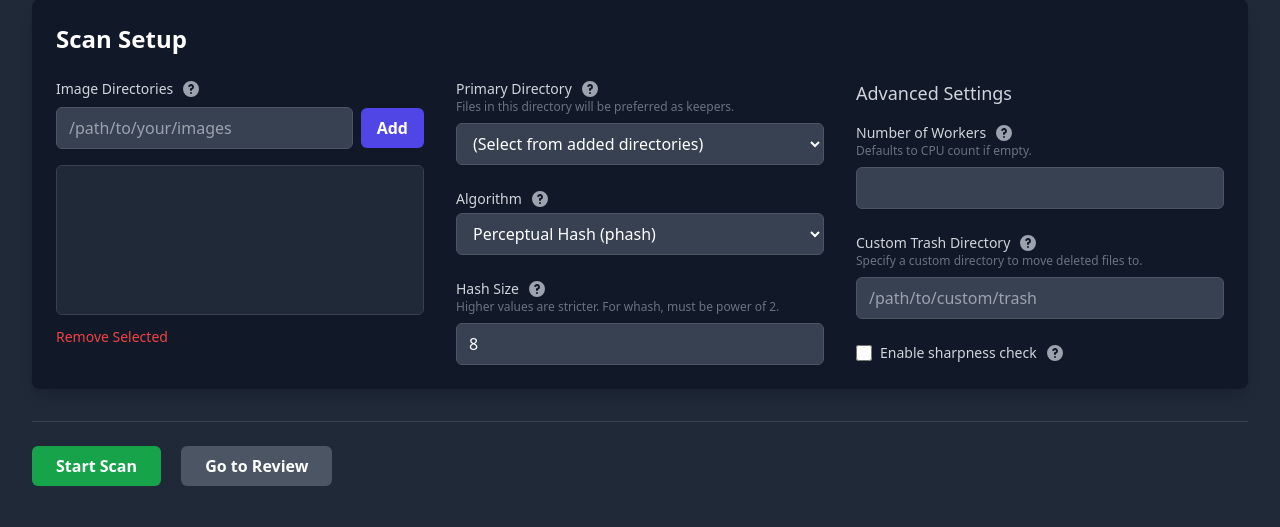
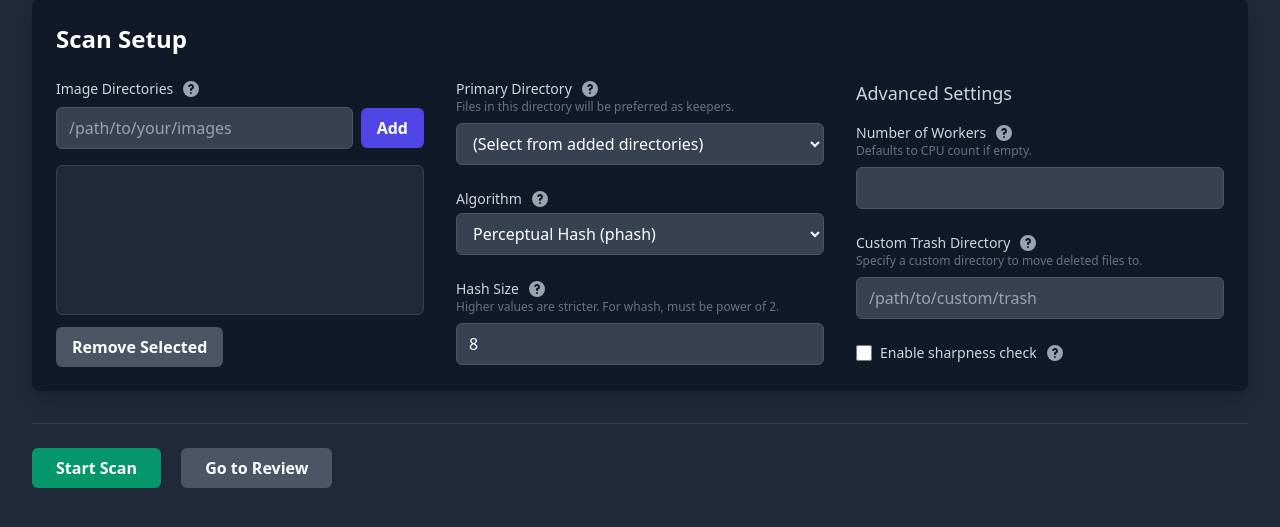
Before and after one commit to MoonMayne/find_similar_images, a FastAPI app: page / in a window 1280 px wide. Shown: the part 93-620 px from the top of the page. Run offline with FastAPI, Linux system fonts and the light colour scheme; some libraries are stand-ins or nearby versions.

Commit message:
color change and removed some leftover items

```diff
--- a/backend/static/script.js
+++ b/backend/static/script.js
@@ -89,7 +89,7 @@ document.addEventListener('DOMContentLoaded', () => {
     // Original Image Viewer Modal Elements
     const originalImageViewerModal = document.getElementById('originalImageViewerModal');
     const originalImageSrc = document.getElementById('originalImageSrc');
-    const originalImageClose = document.getElementById('originalImageClose');
+
     const magnifiedImageIndexDisplay = document.getElementById('magnifiedImageIndexDisplay'); // New DOM element
 
     // --- Magnify Mode State ---
@@ -133,7 +133,7 @@ document.addEventListener('DOMContentLoaded', () => {
     });
 
     // Event listeners for closing the original image viewer modal (magnify mode)
-    originalImageClose.addEventListener('click', closeMagnifiedImage);
+
     originalImageViewerModal.addEventListener('click', (e) => {
         if (e.target === originalImageViewerModal) { // Only close if clicked on the overlay
             closeMagnifiedImage();
@@ -513,7 +513,7 @@ document.addEventListener('DOMContentLoaded', () => {
         }
 
         const heroTextEl = document.createElement('div');
-        heroTextEl.className = 'text-center text-gray-400 mt-2';
+        heroTextEl.className = 'text-left text-gray-300 mt-4';
 
         // Determine if side-by-side view is possible
         const canUseSideBySide = selectedGroup.files.length >= 2 && selectedGroup.files.length <= 3;
@@ -583,7 +583,7 @@ document.addEventListener('DOMContentLoaded', () => {
         thumbRow.innerHTML = '';
         selectedGroup.files.forEach(file => {
             const thumbContainer = document.createElement('div');
-            thumbContainer.className = 'flex flex-col items-center space-y-1 mx-1 py-2'; // Container for image and tag
+            thumbContainer.className = 'flex flex-col items-center space-y-1 mx-2 py-3'; // Container for image and tag
 
             const img = document.createElement('img');
             img.src = `/api/thumbnail?job_id=${currentJobId}&path=${encodeURIComponent(file)}&max_size=128`;
--- a/backend/templates/index.html
+++ b/backend/templates/index.html
@@ -42,7 +42,7 @@
                         <div id="dirList" class="bg-gray-800 border border-gray-700 rounded-md p-3 min-h-[150px] max-h-64 overflow-y-auto">
                             <!-- Directory items will be injected here -->
                         </div>
-                        <button id="btnRemoveDir" class="mt-3 text-sm text-red-500 hover:text-red-400 transition duration-300">Remove Selected</button>
+                        <button id="btnRemoveDir" class="mt-3 bg-gray-600 hover:bg-gray-700 text-white font-bold py-2 px-4 rounded-md transition duration-300">Remove Selected</button>
                     </div>
 
                     <!-- Middle Column: Required Options -->
@@ -164,7 +164,7 @@
                 <!-- Action Bar -->
                 <div class="mt-8 border-t border-gray-700 pt-6 flex items-center justify-between">
                     <div>
-                        <button id="btnStartScan" class="bg-green-600 hover:bg-green-700 text-white font-bold py-2 px-6 rounded-md transition duration-300">Start Scan</button>
+                        <button id="btnStartScan" class="bg-emerald-600 hover:bg-emerald-700 text-white font-bold py-2 px-6 rounded-md transition duration-300">Start Scan</button>
                         <button id="btnGoReview" class="ml-4 bg-gray-600 hover:bg-gray-700 text-white font-bold py-2 px-6 rounded-md transition duration-300" disabled>Go to Review</button>
                     </div>
                     <div id="scanStatus" class="text-sm text-gray-400"></div>
@@ -229,24 +229,24 @@
                     <div class="bg-gray-800 rounded-lg shadow-inner p-4 h-[70vh] flex flex-col">
                         <div class="relative mb-4 flex-grow" id="heroImageContainer">
                             <!-- Image(s) and associated text/badges will be dynamically injected here by JavaScript -->
-                            <div class="absolute bottom-2 right-2 text-xs text-gray-500 bg-gray-900 bg-opacity-50 px-2 py-1 rounded">Hold [Z] to magnify</div>
+
                         </div>
-                        <div id="thumbRow" class="flex items-center space-x-3 overflow-x-auto pb-2 flex-shrink-0">
+                        <div id="thumbRow" class="flex items-center space-x-4 overflow-x-auto pb-2 flex-shrink-0">
                             <!-- Thumbnails will be injected here -->
                         </div>
                     </div>
                      <div class="mt-4 border-t border-gray-700 pt-2 flex items-center justify-between">
                         <div class="flex space-x-2">
-                            <button id="actToggleKeep" class="bg-blue-600 hover:bg-blue-700 text-white font-bold py-0.5 px-2 rounded-md transition duration-300 text-sm">Toggle Keep (K)</button>
-                            <button id="actKeepAll" class="bg-green-600 hover:bg-green-700 text-white font-bold py-0.5 px-2 rounded-md transition duration-300 text-sm">Keep All</button>
-                            <button id="actDeleteAll" class="bg-red-600 hover:bg-red-700 text-white font-bold py-0.5 px-2 rounded-md transition duration-300 text-sm">Delete All (D)</button>
-                            <button id="actTrashNonSuggested" class="bg-yellow-600 hover:bg-yellow-700 text-white font-bold py-0.5 px-2 rounded-md transition duration-300 text-sm">Trash Others (O)</button>
+                            <button id="actToggleKeep" class="bg-cyan-600 hover:bg-cyan-700 text-white font-bold py-1 px-3 rounded-md transition duration-300 text-sm">Toggle Keep (K)</button>
+                            <button id="actKeepAll" class="bg-emerald-600 hover:bg-emerald-700 text-white font-bold py-1 px-3 rounded-md transition duration-300 text-sm">Keep All</button>
+                            <button id="actDeleteAll" class="bg-rose-700 hover:bg-rose-800 text-white font-bold py-1 px-3 rounded-md transition duration-300 text-sm">Delete All (D)</button>
+                            <button id="actTrashNonSuggested" class="bg-amber-500 hover:bg-amber-600 text-white font-bold py-1 px-3 rounded-md transition duration-300 text-sm">Trash Others (O)</button>
                         </div>
                         <div class="flex items-center">
                             <span id="pendingText" class="text-sm text-gray-400 mr-4"></span>
-                            <button id="btnPrevGroup" class="bg-gray-600 hover:bg-gray-700 text-white font-bold py-0.5 px-2 rounded-md transition duration-300 mr-2 text-sm">Previous (↑)</button>
-                            <button id="btnNextGroup" class="bg-gray-600 hover:bg-gray-700 text-white font-bold py-0.5 px-2 rounded-md transition duration-300 mr-4 text-sm">Next (↓)</button>
-                            <button id="btnFinalize" class="bg-green-600 hover:bg-green-700 text-white font-bold py-0.5 px-3 rounded-md transition duration-300">Finalize</button>
+                            <button id="btnPrevGroup" class="bg-gray-600 hover:bg-gray-700 text-white font-bold py-1 px-3 rounded-md transition duration-300 mr-2 text-sm">Previous (↑)</button>
+                            <button id="btnNextGroup" class="bg-gray-600 hover:bg-gray-700 text-white font-bold py-1 px-3 rounded-md transition duration-300 mr-4 text-sm">Next (↓)</button>
+                            <button id="btnFinalize" class="bg-indigo-600 hover:bg-indigo-700 text-white font-bold py-1 px-4 rounded-md transition duration-300">Finalize</button>
                         </div>
                     </div>
                 </div>
@@ -258,10 +258,10 @@
                     <p id="finalizeMessage" class="text-gray-300 mb-6"></p>
                     <p id="unreviewedWarning" class="text-yellow-400 mb-4" style="display: none;">You have unreviewed groups. How would you like to proceed?</p>
                     <div class="flex flex-col space-y-4">
-                        <button id="optContinueReview" class="bg-indigo-600 hover:bg-indigo-700 text-white font-bold py-2 px-4 rounded-md transition duration-300">Continue Reviewing</button>
-                        <button id="optKeepSuggested" class="bg-blue-600 hover:bg-blue-700 text-white font-bold py-2 px-4 rounded-md transition duration-300">Keep All Suggested (Delete Others)</button>
-                        <button id="optKeepPrimary" class="bg-purple-600 hover:bg-purple-700 text-white font-bold py-2 px-4 rounded-md transition duration-300">Keep All in Primary Directory (Delete Others)</button>
-                        <button id="optApplyTrash" class="bg-red-600 hover:bg-red-700 text-white font-bold py-2 px-4 rounded-md transition duration-300">Apply Decisions & Trash</button>
+                        <button id="optContinueReview" class="bg-cyan-600 hover:bg-cyan-700 text-white font-bold py-2 px-4 rounded-md transition duration-300">Continue Reviewing</button>
+                        <button id="optKeepSuggested" class="bg-emerald-600 hover:bg-emerald-700 text-white font-bold py-2 px-4 rounded-md transition duration-300">Keep All Suggested (Delete Others)</button>
+                        <button id="optKeepPrimary" class="bg-blue-600 hover:bg-blue-700 text-white font-bold py-2 px-4 rounded-md transition duration-300">Keep All in Primary Directory (Delete Others)</button>
+                        <button id="optApplyTrash" class="bg-rose-700 hover:bg-rose-800 text-white font-bold py-2 px-4 rounded-md transition duration-300">Apply Decisions & Trash</button>
                     </div>
                     <button id="btnCancelFinalize" class="mt-6 w-full bg-gray-600 hover:bg-gray-700 text-white font-bold py-2 px-4 rounded-md">Cancel</button>
                 </div>
@@ -315,10 +315,9 @@
 
     <!-- Original Image Viewer Modal (for Magnify Mode) -->
     <div id="originalImageViewerModal" class="fixed inset-0 bg-gray-900 bg-opacity-75 flex items-center justify-center z-50" style="display: none;">
-        <button id="originalImageClose" class="absolute top-4 right-4 bg-red-600 hover:bg-red-700 text-white font-bold py-2 px-4 rounded-full text-lg z-50">X</button>
-        <img id="originalImageSrc" src="" alt="Magnified Image" class="max-w-full max-h-full object-contain">
+                <img id="originalImageSrc" src="" alt="Magnified Image" class="max-w-full max-h-full object-contain">
         <div id="magnifiedImageIndexDisplay" class="absolute bottom-4 left-1/2 -translate-x-1/2 bg-gray-800 text-white text-lg px-4 py-2 rounded-full z-50"></div>
-        <div class="absolute bottom-4 right-4 text-xs text-gray-400 z-50">Press 'Z' to exit zoom</div>
+
     </div>
 
     <script src="/static/script.js"></script>
```
